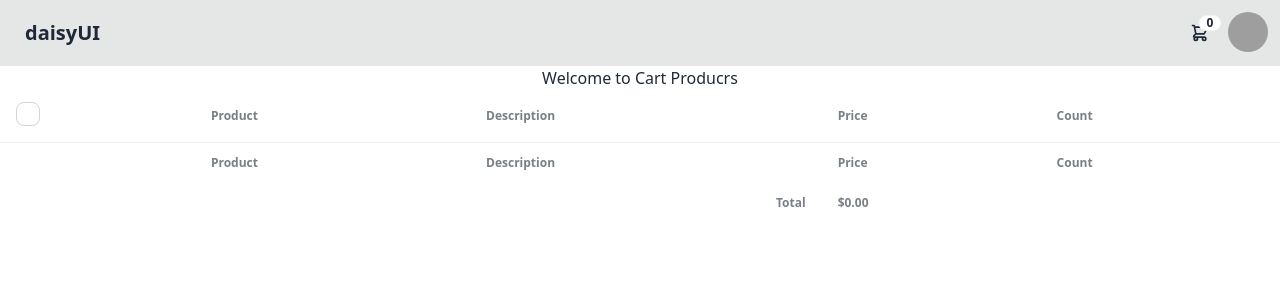
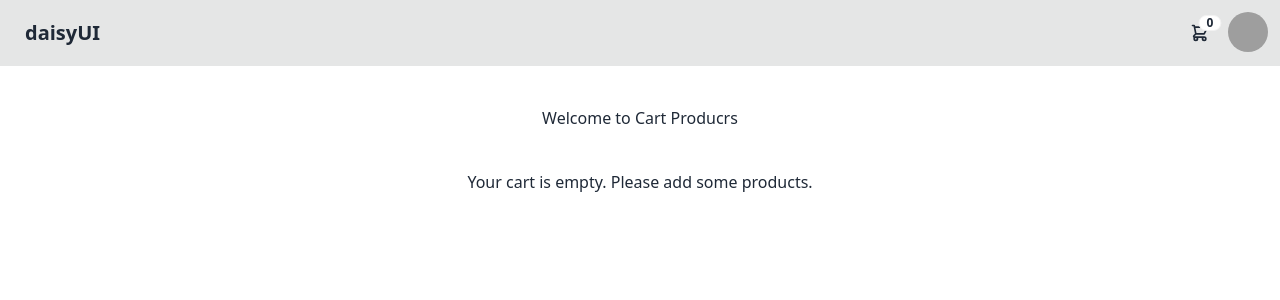
Before and after one commit to OlegBon/pet-project2, a SvelteKit app: page /cart in a window 1280 px wide. Shown: the top 300 px of the page. Built offline with nearby package versions, Linux system fonts and the light colour scheme; grey boxes are pictures that could not be loaded.

Commit message:
add txt for empty Cart 20250423

```diff
--- a/src/routes/cart/+page.svelte
+++ b/src/routes/cart/+page.svelte
@@ -171,8 +171,13 @@
 </script>
 
 <div style="text-align:center;">
-    <h1>Welcome to Cart Producrs</h1>
-    <div class="overflow-x-auto">
+    <h1 class="mt-10">Welcome to Cart Producrs</h1>
+    {#if cartProducts.length === 0}
+        <h2 class="mt-10">Your cart is empty. Please add some products.</h2>
+    {/if}
+    {#if cartProducts.length > 0}
+        <h2 class="mt-10">Products in your cart: {cartProducts.length}</h2>
+        <div class="overflow-x-auto mt-10">
           <table class="table">
             <!-- head -->
             <thead>
@@ -267,7 +272,7 @@
 
         <!-- Кнопка "Order" (показуємо тільки якщо showOrderForm == false і cartProducts.length > 0) -->
         {#if !showOrderForm && cartProducts.length > 0}
-        <button class="btn btn-primary q-mt-md" on:click={toggleOrderForm}> Order </button>
+          <button class="btn btn-primary mt-10" on:click={toggleOrderForm}> Order </button>
         {/if}
 
         <!-- Якщо showOrderForm, показуємо форму -->
@@ -395,4 +400,5 @@
             </form>
           </div>
         {/if}
+    {/if}
 </div>
```
Lines whose indentation alone changed are shown as unchanged.
